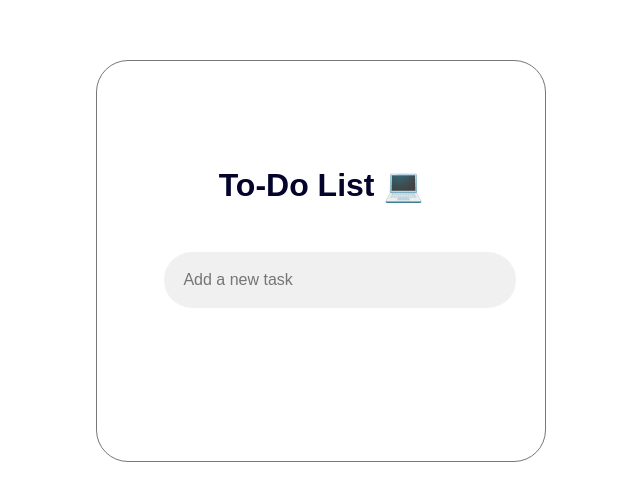
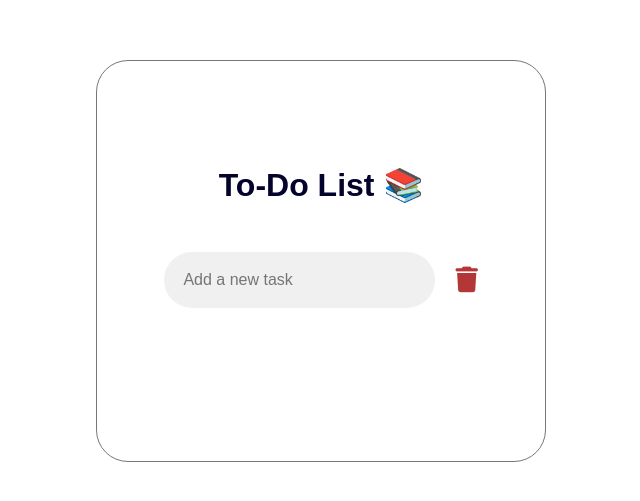
Before and after one commit to Ivosaja/to-do-list, a plain HTML site: page index.html in a window 1280 px wide. Shown: the part 139-640 px from the top of the page, without its empty margins (319-959 px from the left). Drawn offline with Linux system fonts and the light colour scheme.

Commit message:
new icon to delete all tasks

```diff
--- a/index.html
+++ b/index.html
@@ -13,10 +13,11 @@
 <body>
     <div class="container-todo-list">
         <div class="container-header">
-            <h1>To-Do List 💻</h1>
+            <h1>To-Do List 📚</h1>
         </div>
         <div class="container-input">
             <input id="taskInput" type="text" placeholder="Add a new task">
+            <i id="btn-binTrash" class="fa-solid fa-trash"></i>
         </div>
         <div class="container-tasks">
             <ul class="tasks-list">
--- a/main.js
+++ b/main.js
@@ -2,6 +2,7 @@
 ////// GLOBAL VARIABLES //////
 const inputTask = document.getElementById('taskInput');
 const tasksList = document.querySelector('.tasks-list');
+const binTrash = document.getElementById('btn-binTrash');
 let arrayTask = [];
 let tasks = '';
 let counter = 0;
@@ -71,7 +72,8 @@ function deleteTask(id){
 ////////////////////////////////////////////
 ///// Function to delete all the tasks /////
 function deleteAllTasks(){
-    // TODO: Finish the deleteAllTasks function to delete all the tasks
+
+
 };
 
 
--- a/styles.css
+++ b/styles.css
@@ -35,6 +35,20 @@ body{
 
 .container-input{
     width: 70%;
+    display: flex;
+    justify-content: center;
+    gap: 1.3rem;
+}
+
+.container-input i{
+    font-size: 1.6rem;
+    color: rgb(179, 55, 55);
+    display: flex;
+    align-items: center;
+}
+
+.container-input i:hover{
+    color: rgb(236, 121, 121);
 }
 
 .container-input input{
```
